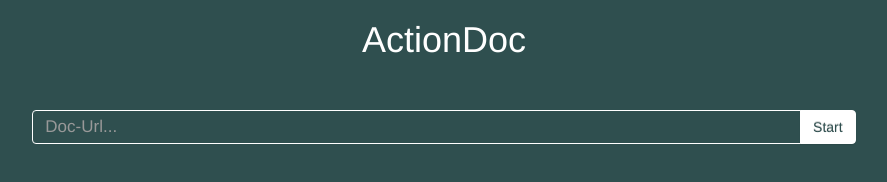
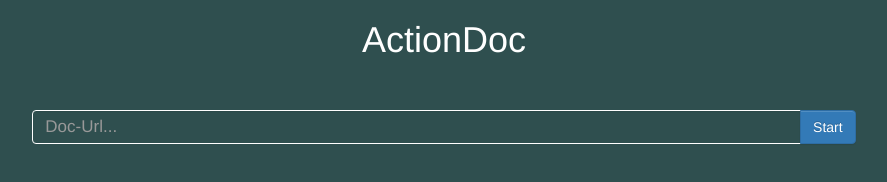
Before and after one commit to hpm/actiondoc, a plain HTML site: page index.html in a window 1280 px wide. Shown: the whole page, without its empty margins (196-1083 px from the left). Drawn offline with Linux system fonts and the light colour scheme.

Commit message:
removed css overwrite

```diff
--- a/css/app.css
+++ b/css/app.css
@@ -120,25 +120,7 @@ li {
   padding-bottom: 3rem;
   padding-top: 3rem;
 }
-.panel-default>.panel-heading {
-    background-image: -webkit-linear-gradient(top,#2F4F4F 0,#2F4F4F 100%);
-    color: #ffffff;
-    font-size: 2rem;
-}
 
-.btn-primary, .btn-primary:hover, .btn-primary:active, .btn-primary:visited {
-  color: #2F4F4F !important;
-  background-color: #ffffff !important;
-  border-color: #ffffff !important;
-  border: -1px solid !important;
-  outline: none !important;
-}
-
-input[type="text"], textarea {
-  outline: none;
-  box-shadow:none !important;
-  border:1px solid #ccc !important;
-}
 .app-apiversion {
   float: right;
   font-size: 1.6rem;;
```
